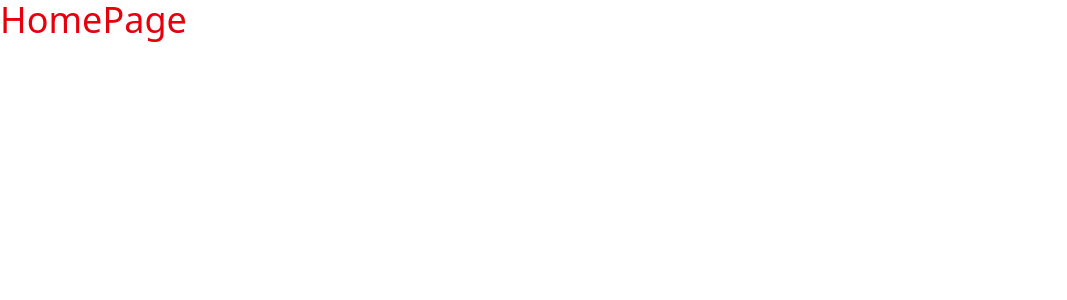
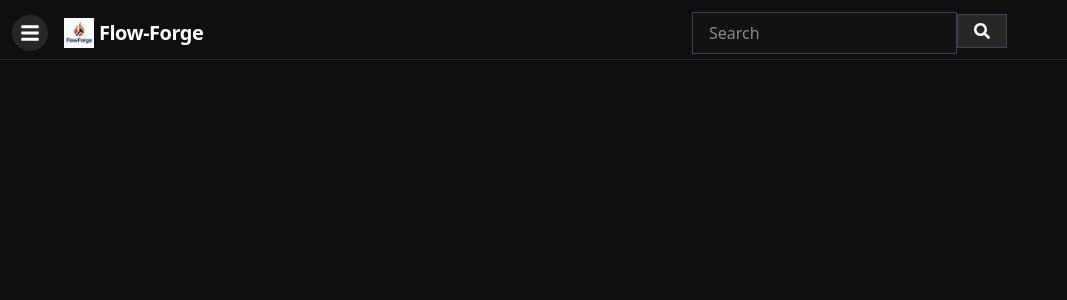
Before and after one commit to AbhinavSharma0188/Major_Project_2, a React (Vite) app in the folder frontend/vite-project/: page / in a window 1280 px wide. Shown: the top 300 px of the page, without its empty margins (0-1067 px from the left). Built offline with nearby package versions, Linux system fonts and the light colour scheme.

Commit message:
left designing of home.jsx done

```diff
--- a/frontend/vite-project/src/Pages/Home.jsx
+++ b/frontend/vite-project/src/Pages/Home.jsx
@@ -1,9 +1,40 @@
 import React from 'react'
 import CustomAlert from '../component/CustomAlert'
+import { FaBars } from "react-icons/fa";
+import logo from '../../public/logo.png'
+import { FaSearch } from "react-icons/fa";
 function Home() {
   return (
-    <div className='text-red-600 text-4xl'>
-      HomePage
+    <div className='bg-[#0f0f0f] text-white min-h-screen relative'>
+      {/* {navbar} */}
+
+      <header className='bg-[#0f0f0f] h-15 p-3 border-b border-gray-800 fixed top-0 left-0 right-0 z-50' >
+
+
+        <div className='flex items-center justify-between'>
+          {/* {left} */}
+          <div className='flex items-center gap-4'>
+            <button className='text-xl bg-[#272727] p-2 rounded-full md:inline hidden'><FaBars /></button>
+            <div className='flex items-center gap-[5px]'>
+              <img src={logo} alt=""  className='w-[30px]'/>
+              <span className='text-white font-bold text-xl tracking-tight font-roboto'>Flow-Forge</span>
+
+
+
+            </div>
+
+          </div>
+          {/* {search} */}
+          <div className='hidden md:flex items-center gap-2 flex-1 max-w-xl'>
+
+            <div>
+              <input type="" className='flex-1 bg-[#121212] px-4 py-2 rounded-1-full outline-none border border-gray-700' placeholder='Search'/>
+              <button className='bg-[#272727] px-4 py-2 rounded-1-full outline-none border border-gray-700'><FaSearch /></button>
+            </div>
+          </div>
+        </div>
+      </header>
+
 
 
 
```
